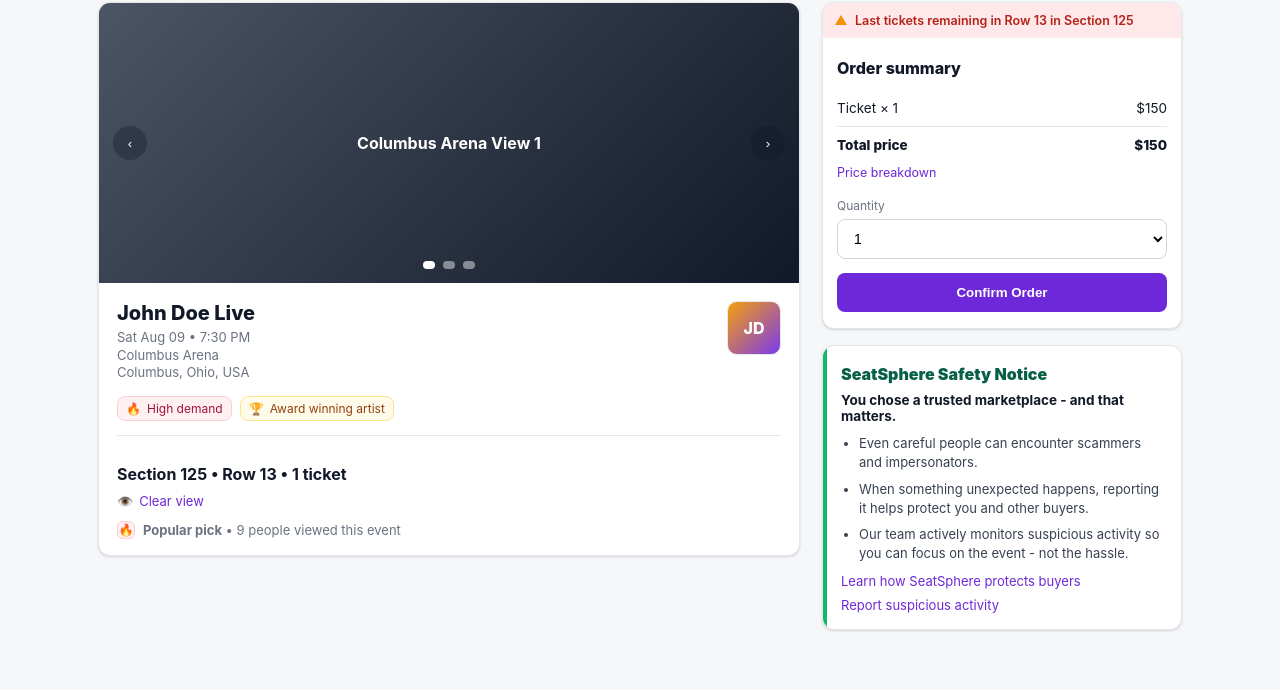
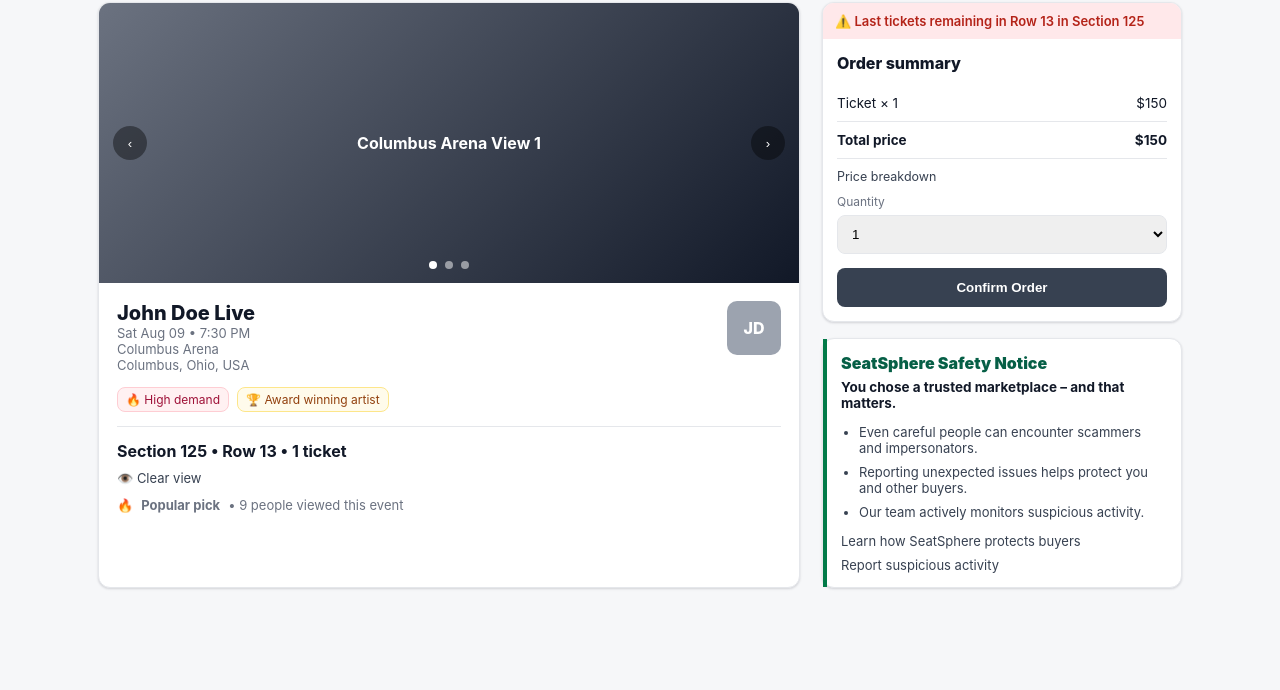
Before and after one commit to anjtapadiya-cyber/seatsphere1, a plain HTML site: page index.html in a window 1280 px wide. Shown: the part 131-821 px from the top of the page. After the commit the page ends 800 px from the top, so only its background shows below. Drawn offline with Linux system fonts and the light colour scheme.

Commit message:
Refactor index.html for layout and style improvements
Refactor styles and HTML structure for improved layout and accessibility.

```diff
--- a/index.html
+++ b/index.html
@@ -4,6 +4,7 @@
   <meta charset="UTF-8" />
   <meta name="viewport" content="width=device-width, initial-scale=1.0"/>
   <title>SeatSphere — Checkout</title>
+
   <style>
     :root{
       --bg:#f6f7f9;
@@ -12,52 +13,54 @@
       --muted:#6b7280;
       --border:#e5e7eb;
       --shadow:0 1px 2px rgba(16,24,40,.06), 0 1px 3px rgba(16,24,40,.1);
-      --purple:#6d28d9;
-      --purple-dark:#5b21b6;
+
+      /* GREY + RED PALETTE ONLY */
+      --primary:#374151;
+      --primary-dark:#1f2937;
+      --danger:#b42318;
       --danger-bg:#ffe8ea;
-      --danger:#b42318;
-      --link:#6d28d9;
-      --green:#027a48;
+      --link:#374151;
+      --success:#027a48;
     }
 
-    *{box-sizing:border-box}
+    *{ box-sizing:border-box; }
+
     body{
       margin:0;
-      font-family: -apple-system, BlinkMacSystemFont, "Segoe UI", Roboto, Helvetica, Arial, "Apple Color Emoji","Segoe UI Emoji";
+      font-family:-apple-system,BlinkMacSystemFont,"Segoe UI",Roboto,Helvetica,Arial;
       background:var(--bg);
       color:var(--text);
     }
 
-    /* Header */
+    /* HEADER */
     .topbar{
       height:56px;
       background:#fff;
       border-bottom:1px solid var(--border);
       display:flex;
+      justify-content:space-between;
       align-items:center;
-      justify-content:space-between;
       padding:0 22px;
     }
     .brand{
       font-weight:800;
-      letter-spacing:.2px;
-      color:#4b5563; /* dark grey logo text */
       font-size:20px;
+      color:#4b5563;
     }
     .topbar-right{
       display:flex;
       align-items:center;
       gap:16px;
+      font-size:13px;
       color:#4b5563;
-      font-size:13px;
     }
     .pill{
       display:flex;
       align-items:center;
-      gap:8px;
-      cursor:pointer;
+      gap:6px;
       padding:6px 8px;
       border-radius:8px;
+      cursor:pointer;
     }
     .pill:hover{ background:#f3f4f6; }
     .caret{
@@ -65,31 +68,25 @@
       border-left:4px solid transparent;
       border-right:4px solid transparent;
       border-top:5px solid #6b7280;
-      margin-left:2px;
-    }
-    .clock{
-      width:16px;height:16px; display:inline-block;
     }
 
-    /* Layout */
+    /* LAYOUT */
     .wrap{
       max-width:1120px;
       margin:18px auto 60px;
       padding:0 18px;
     }
     h1{
-      margin:18px 0 18px;
       font-size:34px;
-      letter-spacing:-.02em;
+      margin:18px 0;
     }
     .grid{
       display:grid;
-      grid-template-columns: 1fr 360px;
+      grid-template-columns:1fr 360px;
       gap:22px;
-      align-items:start;
     }
 
-    /* Left Card */
+    /* LEFT CARD */
     .card{
       background:var(--card);
       border:1px solid var(--border);
@@ -97,319 +94,241 @@
       box-shadow:var(--shadow);
       overflow:hidden;
     }
-
     .carousel{
       position:relative;
       height:280px;
       background:#ddd;
-      overflow:hidden;
     }
     .slide{
-      position:absolute; inset:0;
+      position:absolute;
+      inset:0;
       display:flex;
       align-items:center;
       justify-content:center;
       font-weight:700;
-      color:#fff;
-      background:linear-gradient(135deg, #4b5563, #111827);
+      color:white;
+      background:linear-gradient(135deg,#6b7280,#111827);
       opacity:0;
-      transition:opacity .25s ease;
+      transition:.3s;
     }
     .slide.active{ opacity:1; }
 
-    .nav-btn{
+    .nav{
       position:absolute;
       top:50%;
       transform:translateY(-50%);
       width:34px;height:34px;
       border:none;
       border-radius:999px;
-      background:rgba(17,24,39,.35);
-      color:#fff;
+      background:rgba(0,0,0,.4);
+      color:white;
       cursor:pointer;
-      display:flex;
-      align-items:center;
-      justify-content:center;
-      transition:background .15s ease, transform .05s ease;
     }
-    .nav-btn:hover{ background:rgba(17,24,39,.55); }
-    .nav-btn:active{ transform:translateY(-50%) scale(.98); }
-    .nav-btn.left{ left:14px; }
-    .nav-btn.right{ right:14px; }
+    .nav.left{ left:14px; }
+    .nav.right{ right:14px; }
 
     .dots{
       position:absolute;
+      bottom:14px;
       left:50%;
-      bottom:14px;
       transform:translateX(-50%);
       display:flex;
       gap:8px;
     }
     .dot{
-      width:8px;height:8px;border-radius:999px;
-      background:rgba(255,255,255,.45);
+      width:8px;height:8px;
+      border-radius:50%;
+      background:rgba(255,255,255,.5);
       cursor:pointer;
-      border:0;
     }
-    .dot.active{ background:#fff; }
+    .dot.active{ background:white; }
 
-    .event-body{
-      padding:18px 18px 16px;
-    }
+    .event-body{ padding:18px; }
     .event-row{
       display:flex;
       justify-content:space-between;
       gap:12px;
-      align-items:flex-start;
     }
     .event-title{
       font-size:20px;
       font-weight:800;
-      margin:0 0 4px;
     }
     .meta{
+      font-size:13px;
       color:var(--muted);
-      font-size:13px;
-      line-height:1.35;
     }
-
     .thumb{
       width:54px;height:54px;
       border-radius:10px;
-      border:1px solid var(--border);
-      overflow:hidden;
-      background:linear-gradient(135deg, #f59e0b, #7c3aed);
+      background:#9ca3af;
       display:flex;
       align-items:center;
       justify-content:center;
-      color:#fff;
+      color:white;
       font-weight:800;
-      flex:0 0 auto;
     }
 
     .badges{
       display:flex;
       gap:8px;
-      margin:14px 0 14px;
-      flex-wrap:wrap;
+      margin:14px 0;
     }
     .badge{
       font-size:12px;
       padding:4px 8px;
       border-radius:8px;
       border:1px solid var(--border);
-      background:#fff;
-      color:#111827;
-      display:inline-flex;
-      gap:6px;
-      align-items:center;
     }
-    .badge.red{ background:#fff1f2; border-color:#fecdd3; color:#9f1239; }
-    .badge.gold{ background:#fffbeb; border-color:#fde68a; color:#92400e; }
+    .badge.red{
+      background:#fff1f2;
+      color:#9f1239;
+      border-color:#fecdd3;
+    }
+    .badge.gold{
+      background:#fffbeb;
+      color:#92400e;
+      border-color:#fde68a;
+    }
 
-    .divider{ border-top:1px solid var(--border); margin:12px 0 0; }
-    .seating{
-      padding-top:14px;
-      margin-top:14px;
-    }
+    .divider{ border-top:1px solid var(--border); margin:14px 0; }
+
     .seat-line{
       font-weight:700;
       margin-bottom:6px;
     }
     .clearview{
+      font-size:13px;
       color:var(--link);
-      font-size:13px;
       text-decoration:none;
-      display:inline-flex;
-      gap:6px;
-      align-items:center;
-      padding:2px 0;
     }
     .clearview:hover{ text-decoration:underline; }
 
     .popular{
       margin-top:10px;
+      font-size:13px;
       color:var(--muted);
-      font-size:13px;
       display:flex;
       gap:8px;
       align-items:center;
     }
-    .flame{
-      width:18px;height:18px;border-radius:6px;
-      background:#fff1f2;
-      border:1px solid #fecdd3;
-      display:flex;align-items:center;justify-content:center;
-      color:#be123c;
-      font-size:12px;
-      flex:0 0 auto;
-    }
 
-    /* Right column */
+    /* RIGHT COLUMN */
     .stack{ display:flex; flex-direction:column; gap:16px; }
 
     .summary{
+      background:#fff;
+      border:1px solid var(--border);
       border-radius:12px;
+      box-shadow:var(--shadow);
       overflow:hidden;
-      box-shadow:var(--shadow);
-      border:1px solid var(--border);
-      background:#fff;
     }
     .urgency{
       background:var(--danger-bg);
       color:var(--danger);
+      font-size:13px;
+      font-weight:600;
       padding:10px 12px;
-      font-size:12.5px;
-      display:flex;
-      align-items:center;
-      gap:8px;
-      font-weight:600;
     }
-    .tri{
-      width:0;height:0;
-      border-left:6px solid transparent;
-      border-right:6px solid transparent;
-      border-bottom:10px solid #f79009;
-      position:relative;
-      top:-1px;
-    }
-    .summary-body{
-      padding:14px 14px 16px;
-    }
+    .summary-body{ padding:14px; }
     .summary-title{
       font-size:16px;
       font-weight:800;
-      margin:6px 0 12px;
+      margin-bottom:12px;
     }
     .row{
       display:flex;
       justify-content:space-between;
-      align-items:center;
       padding:10px 0;
       border-bottom:1px solid var(--border);
       font-size:13.5px;
     }
-    .row:last-of-type{ border-bottom:none; }
-    .row strong{ font-weight:800; }
+    .row:last-child{ border-bottom:none; }
 
     .price-link{
       display:inline-block;
+      margin:10px 0;
+      font-size:12.5px;
       color:var(--link);
-      font-size:12.5px;
       text-decoration:none;
-      margin:10px 0 10px;
-      cursor:pointer;
     }
     .price-link:hover{ text-decoration:underline; }
 
     label{
-      display:block;
       font-size:12px;
       color:var(--muted);
-      margin:8px 0 6px;
+      display:block;
+      margin-bottom:6px;
     }
     select{
       width:100%;
-      padding:10px 12px;
-      border:1px solid #d1d5db;
+      padding:10px;
       border-radius:8px;
-      font-size:14px;
-      background:#fff;
+      border:1px solid var(--border);
       cursor:pointer;
     }
 
     .btn{
       width:100%;
       margin-top:14px;
-      padding:12px 12px;
+      padding:12px;
       border:none;
       border-radius:8px;
-      background:var(--purple);
-      color:#fff;
+      background:var(--primary);
+      color:white;
       font-weight:800;
       cursor:pointer;
-      transition:background .15s ease, transform .05s ease;
     }
-    .btn:hover{ background:var(--purple-dark); }
-    .btn:active{ transform:translateY(1px); }
+    .btn:hover{ background:var(--primary-dark); }
 
-    /* Safety module */
+    /* SAFETY MODULE */
     .safety{
+      display:grid;
+      grid-template-columns:4px 1fr;
       background:#fff;
       border:1px solid var(--border);
       border-radius:12px;
       box-shadow:var(--shadow);
-      overflow:hidden;
-      display:grid;
-      grid-template-columns: 4px 1fr;
     }
-    .safety-accent{
-      background:#12b76a; /* green left bar */
-    }
-    .safety-body{
-      padding:14px 14px 16px;
-    }
+    .accent{ background:var(--success); }
+    .safety-body{ padding:14px; }
     .safety-title{
       font-weight:900;
-      margin:4px 0 8px;
       color:#065f46;
+      margin-bottom:6px;
     }
     .safety-head{
       font-weight:700;
-      color:#111827;
-      margin:0 0 10px;
+      margin-bottom:10px;
       font-size:13.5px;
     }
     .bullets{
-      margin:0 0 10px 0;
       padding-left:18px;
+      font-size:13px;
       color:#374151;
-      font-size:13px;
-      line-height:1.45;
     }
     .bullets li{ margin:8px 0; }
-    .s-links{
-      display:flex;
-      flex-direction:column;
-      gap:8px;
-      margin-top:10px;
-    }
     .s-links a{
+      display:block;
+      margin-top:8px;
+      font-size:13px;
       color:var(--link);
       text-decoration:none;
-      font-size:13px;
-      cursor:pointer;
-      width:max-content;
     }
     .s-links a:hover{ text-decoration:underline; }
 
-    /* “Clickable but no navigation” feedback */
-    a, button, select, .pill { -webkit-tap-highlight-color: transparent; }
-    .clickflash{ animation: flash .12s ease; }
-    @keyframes flash { from{ filter:brightness(1);} to{ filter:brightness(.92);} }
-
-    /* Responsive */
-    @media (max-width: 980px){
+    @media(max-width:980px){
       .grid{ grid-template-columns:1fr; }
     }
   </style>
 </head>
+
 <body>
+
 <div class="topbar">
   <div class="brand">SeatSphere</div>
   <div class="topbar-right">
-      <div class="pill" id="timePill" role="button" aria-label="Time">
-        <svg class="clock" viewBox="0 0 24 24" fill="none" aria-hidden="true">
-          <circle cx="12" cy="12" r="9" stroke="#6b7280" stroke-width="2"></circle>
-          <path d="M12 7v6l4 2" stroke="#6b7280" stroke-width="2" stroke-linecap="round" stroke-linejoin="round"></path>
-        </svg>
-        <span>09:38</span>
-      </div>
-      <div class="pill" id="langPill" role="button" aria-label="Currency and language">
-        <span>USD</span>
-        <span>EN</span>
-        <span class="caret" aria-hidden="true"></span>
-      </div>
+    <div class="pill">🕘 09:38</div>
+    <div class="pill">USD · EN <span class="caret"></span></div>
   </div>
 </div>
 
@@ -417,170 +336,118 @@
   <h1>Checkout</h1>
 
   <div class="grid">
+
     <!-- LEFT -->
     <div class="card">
-        <div class="carousel" aria-label="Event image carousel">
-          <div class="slide active" data-i="0">Columbus Arena View 1</div>
-          <div class="slide" data-i="1" style="background:linear-gradient(135deg,#10b981,#064e3b)">Columbus Arena View 2</div>
-          <div class="slide" data-i="2" style="background:linear-gradient(135deg,#f59e0b,#7c2d12)">Columbus Arena View 3</div>
+      <div class="carousel">
+        <div class="slide active">Columbus Arena View 1</div>
+        <div class="slide">Columbus Arena View 2</div>
+        <div class="slide">Columbus Arena View 3</div>
 
-          <button class="nav-btn left" id="prevBtn" aria-label="Previous image">‹</button>
-          <button class="nav-btn right" id="nextBtn" aria-label="Next image">›</button>
+        <button class="nav left" onclick="show(-1)">‹</button>
+        <button class="nav right" onclick="show(1)">›</button>
 
-          <div class="dots" aria-label="Carousel dots">
-            <button class="dot active" data-dot="0" aria-label="Image 1"></button>
-            <button class="dot" data-dot="1" aria-label="Image 2"></button>
-            <button class="dot" data-dot="2" aria-label="Image 3"></button>
+        <div class="dots">
+          <div class="dot active" onclick="setSlide(0)"></div>
+          <div class="dot" onclick="setSlide(1)"></div>
+          <div class="dot" onclick="setSlide(2)"></div>
         </div>
       </div>
 
       <div class="event-body">
         <div class="event-row">
           <div>
-              <p class="event-title">John Doe Live</p>
+            <div class="event-title">John Doe Live</div>
             <div class="meta">
-                Sat Aug 09 • 7:30 PM<br/>
-                Columbus Arena<br/>
+              Sat Aug 09 • 7:30 PM<br>
+              Columbus Arena<br>
               Columbus, Ohio, USA
             </div>
           </div>
-            <div class="thumb" title="Artist thumbnail">JD</div>
+          <div class="thumb">JD</div>
         </div>
 
         <div class="badges">
-            <span class="badge red">🔥 <span>High demand</span></span>
-            <span class="badge gold">🏆 <span>Award winning artist</span></span>
+          <span class="badge red">🔥 High demand</span>
+          <span class="badge gold">🏆 Award winning artist</span>
         </div>
 
         <div class="divider"></div>
 
-          <div class="seating">
         <div class="seat-line">Section 125 • Row 13 • 1 ticket</div>
-            <a class="clearview" href="#" id="clearViewLink" aria-label="Clear view (no navigation)">👁️ <span>Clear view</span></a>
-            <div class="popular">
-              <div class="flame">🔥</div>
-              <div><strong>Popular pick</strong> • 9 people viewed this event</div>
-            </div>
-          </div>
+        <a class="clearview" href="#" onclick="return false;">👁️ Clear view</a>
+
+        <div class="popular">🔥 <strong>Popular pick</strong> • 9 people viewed this event</div>
       </div>
     </div>
 
     <!-- RIGHT -->
     <div class="stack">
       <div class="summary">
-          <div class="urgency">
-            <span class="tri" aria-hidden="true"></span>
-            <span>Last tickets remaining in Row 13 in Section 125</span>
-          </div>
-
+        <div class="urgency">⚠️ Last tickets remaining in Row 13 in Section 125</div>
         <div class="summary-body">
           <div class="summary-title">Order summary</div>
 
           <div class="row">
-              <span>Ticket × 1</span>
-              <span>$150</span>
+            <span>Ticket × 1</span><span>$150</span>
           </div>
 
-            <div class="row" style="border-bottom:none; padding-bottom:2px;">
-              <strong>Total price</strong>
-              <strong>$150</strong>
+          <div class="row">
+            <strong>Total price</strong><strong>$150</strong>
           </div>
 
-            <a href="#" class="price-link" id="priceBreakdown">Price breakdown</a>
+          <a class="price-link" href="#" onclick="return false;">Price breakdown</a>
 
-            <label for="qty">Quantity</label>
-            <select id="qty">
-              <option value="1" selected>1</option>
-              <option value="2">2</option>
-              <option value="3">3</option>
-              <option value="4">4</option>
+          <label>Quantity</label>
+          <select>
+            <option>1</option><option>2</option><option>3</option><option>4</option>
           </select>
 
-            <button class="btn" id="confirmBtn">Confirm Order</button>
+          <button class="btn">Confirm Order</button>
         </div>
       </div>
 
-        <div class="safety" aria-label="SeatSphere Safety Notice">
-          <div class="safety-accent" aria-hidden="true"></div>
+      <div class="safety">
+        <div class="accent"></div>
         <div class="safety-body">
           <div class="safety-title">SeatSphere Safety Notice</div>
-            <p class="safety-head">You chose a trusted marketplace - and that matters.</p>
+          <div class="safety-head">You chose a trusted marketplace – and that matters.</div>
           <ul class="bullets">
             <li>Even careful people can encounter scammers and impersonators.</li>
-              <li>When something unexpected happens, reporting it helps protect you and other buyers.</li>
-              <li>Our team actively monitors suspicious activity so you can focus on the event - not the hassle.</li>
+            <li>Reporting unexpected issues helps protect you and other buyers.</li>
+            <li>Our team actively monitors suspicious activity.</li>
           </ul>
           <div class="s-links">
-              <a href="#" id="learnLink">Learn how SeatSphere protects buyers</a>
-              <a href="#" id="reportLink">Report suspicious activity</a>
+            <a href="#" onclick="return false;">Learn how SeatSphere protects buyers</a>
+            <a href="#" onclick="return false;">Report suspicious activity</a>
           </div>
         </div>
       </div>
+
     </div>
 
   </div>
 </div>
 
 <script>
-    // Prevent navigation; provide subtle click feedback
-    function noNav(e){
-      e.preventDefault();
-      const el = e.currentTarget;
-      el.classList.remove('clickflash');
-      void el.offsetWidth; // restart animation
-      el.classList.add('clickflash');
+  let i = 0;
+  const slides = document.querySelectorAll('.slide');
+  const dots = document.querySelectorAll('.dot');
+
+  function setSlide(n){
+    slides[i].classList.remove('active');
+    dots[i].classList.remove('active');
+    i = n;
+    slides[i].classList.add('active');
+    dots[i].classList.add('active');
   }
+  function show(dir){
+    let n = i + dir;
+    if(n < 0) n = slides.length - 1;
+    if(n >= slides.length) n = 0;
+    setSlide(n);
+  }
+</script>
 
-    // Carousel
-    const slides = [...document.querySelectorAll('.slide')];
-    const dots = [...document.querySelectorAll('.dot')];
-    let idx = 0;
-
-    function setSlide(i){
-      idx = (i + slides.length) % slides.length;
-      slides.forEach((s, j) => s.classList.toggle('active', j === idx));
-      dots.forEach((d, j) => d.classList.toggle('active', j === idx));
-    }
-
-    document.getElementById('prevBtn').addEventListener('click', () => setSlide(idx - 1));
-    document.getElementById('nextBtn').addEventListener('click', () => setSlide(idx + 1));
-    dots.forEach(d => d.addEventListener('click', () => setSlide(parseInt(d.dataset.dot, 10))));
-
-    // Make “links” and pills inert
-    ['clearViewLink','priceBreakdown','learnLink','reportLink','timePill','langPill'].forEach(id=>{
-      const el = document.getElementById(id);
-      if(!el) return;
-      el.addEventListener('click', noNav);
-    });
-
-    // Confirm button: no redirect; just show inline feedback
-    const confirmBtn = document.getElementById('confirmBtn');
-    confirmBtn.addEventListener('click', () => {
-      confirmBtn.classList.remove('clickflash');
-      void confirmBtn.offsetWidth;
-      confirmBtn.classList.add('clickflash');
-      confirmBtn.textContent = 'Confirmed';
-      confirmBtn.disabled = true;
-      confirmBtn.style.background = '#16a34a';
-      confirmBtn.style.cursor = 'default';
-      confirmBtn.style.transform = 'none';
-      setTimeout(() => {
-        confirmBtn.textContent = 'Confirm Order';
-        confirmBtn.disabled = false;
-        confirmBtn.style.background = '';
-        confirmBtn.style.cursor = '';
-      }, 1400);
-    });
-
-    // Quantity visual feedback only (no price changes)
-    document.getElementById('qty').addEventListener('change', (e) => {
-      e.target.classList.remove('clickflash');
-      void e.target.offsetWidth;
-      e.target.classList.add('clickflash');
-    });
-
-    // Optional auto-advance like real sites (comment out if you want static)
-    // setInterval(()=>setSlide(idx+1), 6000);
-  </script>
 </body>
 </html>
```
Lines whose indentation alone changed are shown as unchanged.
